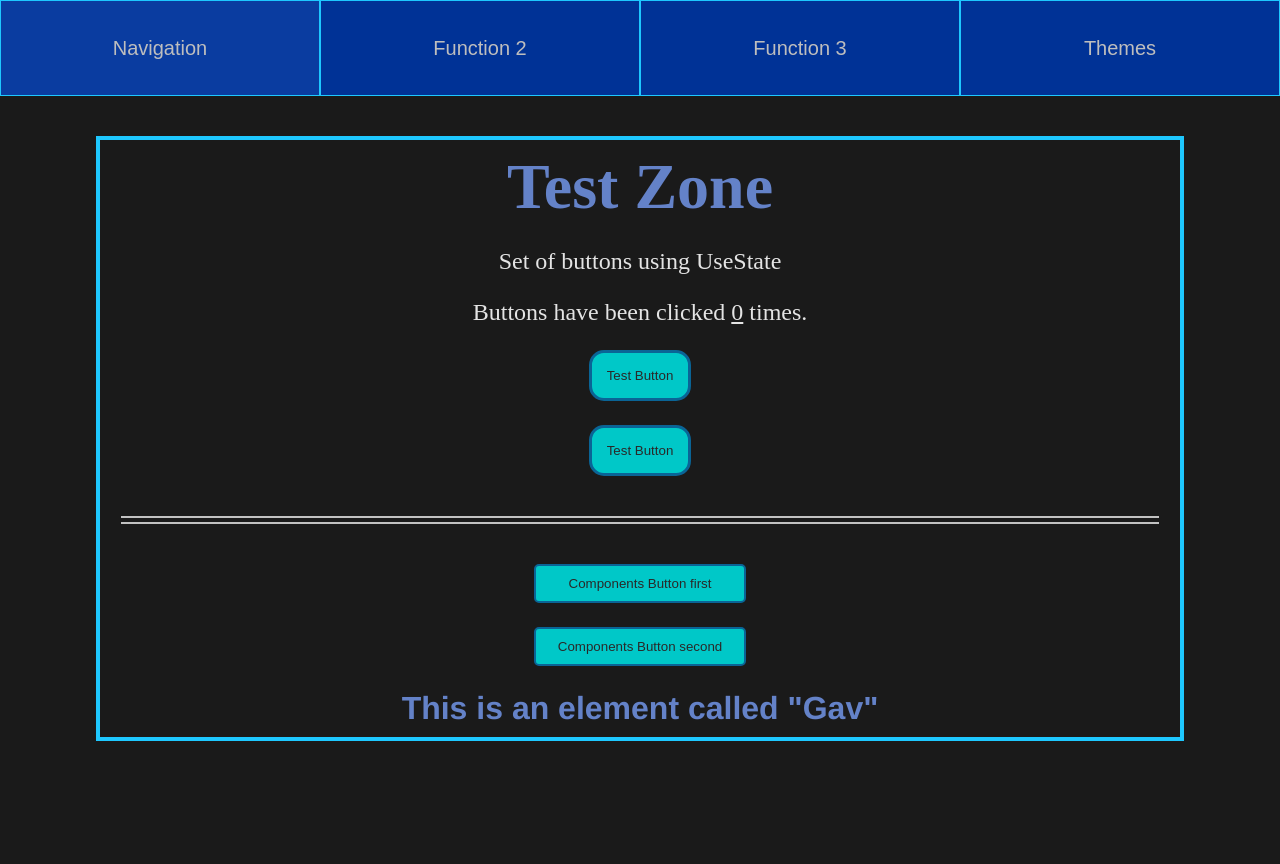
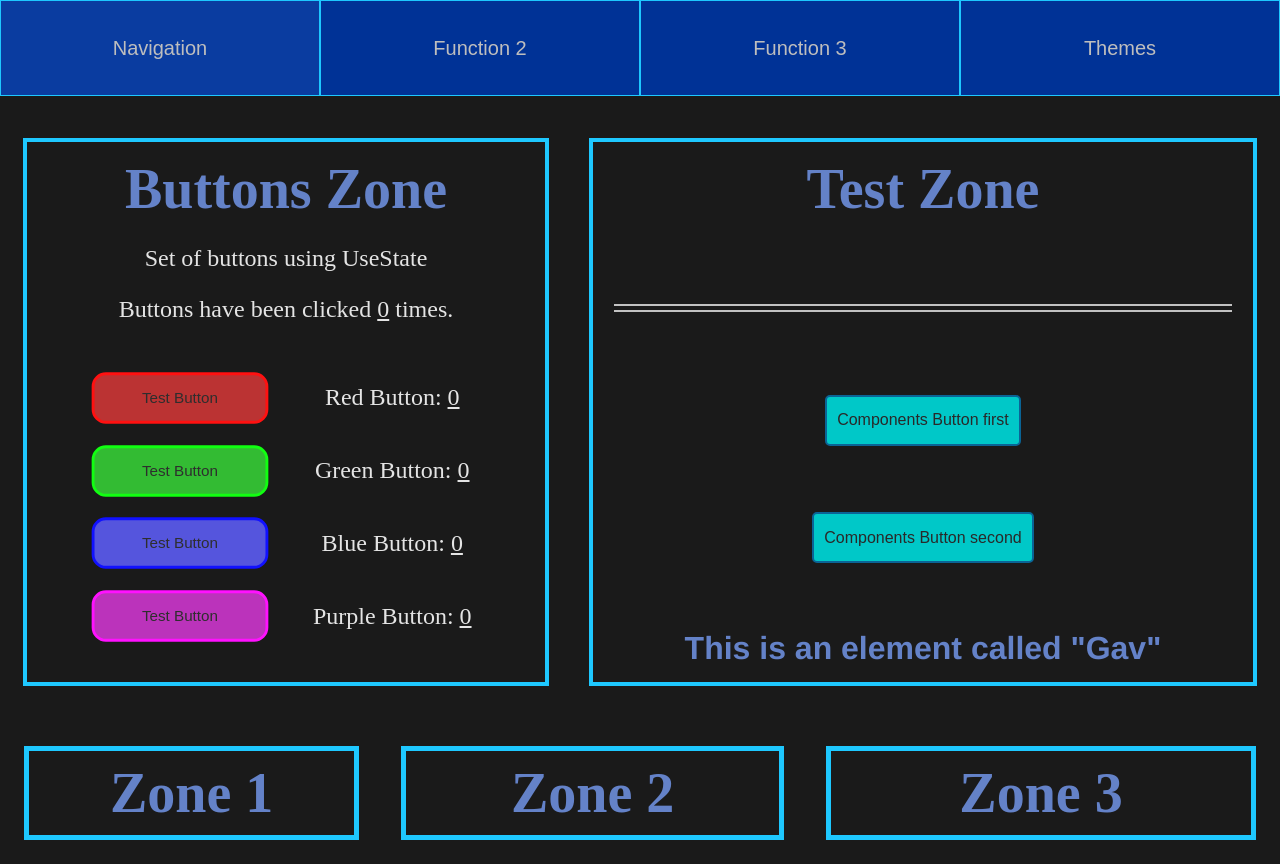
Before and after one commit to FairyOnion/Pet-project-1, a React (Vite) app in the folder full-project/: page / in a window 1280 px wide. Before the commit the page ends 800 px from the top, so only its background shows below. Built offline with nearby package versions, Linux system fonts and the light colour scheme.

Commit message:
Friday 23/10/2026

```diff
--- a/full-project/src/App.css
+++ b/full-project/src/App.css
@@ -1,19 +1,26 @@
 @import url('index.css');
 
-#test-zone {
+#test-zone, #buttons-zone {
     display: flex;
     flex-direction: column;
-    justify-content: center;
-    align-items: center;
     gap: 3vh;
-    width: 85vw;
-    margin: 5vh auto;
-    padding: 10px;
+    margin: 4vh 1vw;
+    padding: 15px;
     border: 4px solid var(--border-main);
 }
 
-h1 {
-    font-size: clamp(2rem, 4vw + 1.5rem, 4rem);
+#buttons-zone {
+    justify-content: center;
+    align-items: center;
+}
+
+#test-zone {
+    justify-content: space-between;
+    align-items: center;
+}
+
+h1, h2 {
+    font-size: clamp(1.5rem, 4vw + 1.5rem, 3.5rem);
     color: var(--headers)
 }
 
@@ -22,15 +29,78 @@ p {
     color: var(--main)
 }
 
+#count-buttons-flex-container {
+    display: flex;
+    flex-direction: row;
+    justify-content: center;
+    align-items: center;
+    width: 100%;
+    min-height: 40vh;
+    max-height: 80vh;
+    padding: 8px;
+}
+
+#count-buttons-container {
+    display: flex;
+    flex-direction: column;
+    justify-content: space-around;
+    align-items: center;
+    width: 45%;
+    height: 95%;
+    padding: 3px;
+    gap: 1vh;
+}
+
+#count-description-container {
+    display: flex;
+    flex-direction: column;
+    justify-content: space-around;
+    align-items: center;
+    width: 45%;
+    height: 95%;
+    padding: 3px;
+    gap: 1vh;
+}
+
 .count-button {
     display: block;
     padding: 15px;
-    border: 3px solid var(--border-extra);
     border-radius: 15px;
-    background-color: var(--test-buttons);
-    color: var(--test-buttons-text);
+    width: 90%;
+    color: #2e2e2e;
+    font-size: 16px;
+    transform: scale(0.95);
+    transition: all 0.2s ease-in-out;
 }
 
 .count-button:hover {
     cursor: pointer;
+    transform: scale(1);
 }
+
+#red-btn {
+    background-color: #b33;
+    border: 3px solid #f11;
+}
+
+#green-btn {
+    background-color: #3b3;
+    border: 3px solid #1f1;
+}
+
+#blue-btn {
+    background-color: #55d;
+    border: 3px solid #11f;
+}
+
+#purple-btn {
+    background-color: #b3b;
+    border: 3px solid #f1f;
+}
+
+#zone1, #zone2, #zone3 {
+    border: 5px solid var(--border-main);
+    padding: 10px;
+    margin: 14px;
+    text-align: center;
+}
--- a/full-project/src/App.jsx
+++ b/full-project/src/App.jsx
@@ -1,30 +1,76 @@
-import { useState } from 'react'
+import { useState, useEffect } from 'react'
 import { Button, Gav, ThickDivider, ThinDivider }  from './Components/Small-Components/Small-Components.jsx'
 import MainNavbar from './Components/Navigation/Navigation.jsx'
 import './App.css'
 
 function App() {
   const [btnCount, setBtnCount] = useState(0);
+  const [redCount, setRedCount] = useState(0);
+  const [greenCount, setGreenCount] = useState(0);
+  const [blueCount, setBlueCount] = useState(0);
+  const [purpleCount, setPurpleCount] = useState(0);
 
-  function handleCountClick(){
-    setBtnCount(btnCount + 1)
+  function handleRedClick(){
+    setBtnCount(btnCount + 1);
+    setRedCount(redCount + 1)
+  }
+
+   function handleGreenClick(){
+    setBtnCount(btnCount + 1);
+    setGreenCount(greenCount + 1)
+  }
+
+   function handleBlueClick(){
+    setBtnCount(btnCount + 1);
+    setBlueCount(blueCount + 1)
+  }
+
+   function handlePurpleClick(){
+    setBtnCount(btnCount + 1);
+    setPurpleCount(purpleCount + 1)
   }
 
   return (
-    <>
+    <main>
       <MainNavbar />
-      <div id='test-zone'>
-        <h1>Test Zone</h1>
+      <div id='main-area'>
+        <div id='buttons-zone'>
+          <h2>Buttons Zone</h2>
           <p>Set of buttons using UseState</p>
           <p>Buttons have been clicked <u>{btnCount}</u> times.</p>
-        <button className='count-button' onClick={handleCountClick}>Test Button</button>
-        <button className='count-button' onClick={handleCountClick}>Test Button</button>
+          <div id='count-buttons-flex-container'>
+            <div id='count-buttons-container'>
+              <button id='red-btn' className='count-button' onClick={handleRedClick}>Test Button</button>
+              <button id='green-btn' className='count-button' onClick={handleGreenClick}>Test Button</button>
+              <button id='blue-btn' className='count-button' onClick={handleBlueClick}>Test Button</button>
+              <button id='purple-btn' className='count-button' onClick={handlePurpleClick}>Test Button</button>
+            </div>
+            <div id='count-description-container'>
+              <p className='count-description'>Red Button: <u>{redCount}</u></p>
+              <p className='count-description'>Green Button: <u>{greenCount}</u></p>
+              <p className='count-description'>Blue Button: <u>{blueCount}</u></p>
+              <p className='count-description'>Purple Button: <u>{purpleCount}</u></p>
+            </div>
+          </div>
+        </div>
+        <div id='test-zone'>
+          <h2>Test Zone</h2>
           <ThickDivider />
           <Button name='first' />
           <Button name='second' />
           <Gav />
         </div>
-    </>
+        <div id='zone1'>
+          <h2>Zone 1</h2>
+        </div>
+        <div id='zone2'>
+          <h2>Zone 2</h2>
+        </div>
+        <div id='zone3'>
+          <h2>Zone 3</h2>
+        </div>
+      </div>
+    </main>
   )
 }
 
--- a/full-project/src/Components/Navigation/Navigation-Style.css
+++ b/full-project/src/Components/Navigation/Navigation-Style.css
@@ -60,7 +60,7 @@
 
 #themes-ul > li {
     width: 100%;
-    padding: 10px;
+    padding: 8px;
     text-align: center;
 }
 
--- a/full-project/src/Components/Navigation/Navigation.jsx
+++ b/full-project/src/Components/Navigation/Navigation.jsx
@@ -1,10 +1,12 @@
-import { useState, useEffect } from 'react';
+import { useState, useEffect, Fragment } from 'react';
 import './Navigation-Style.css'
 import { ThinDivider } from '../Small-Components/Small-Components.jsx'
 
 export default function MainNavbar () {
 
-    const [currentTheme, setCurrentTheme] = useState('dark');
+    const themes = ['Dark', 'Light', 'Winter', 'Spring', 'Summer', 'Autumn'];
+    const navigationLinks = ['test link 1', 'test link 2', 'test link 3', 'test link 4']
+    const [currentTheme, setCurrentTheme] = useState('Dark');
     const [isNavigationListVisible, setIsNavigationListVisible] = useState(false);
     const [isThemesListVisible, setIsThemesListVisible] = useState(false);
 
@@ -31,13 +33,14 @@ export default function MainNavbar () {
         {isNavigationListVisible && (
           <ul aria-label='Navigation links' id='navigation-ul'>
             <button className='close-popup-btn' onClick={handleClosePopup}>&#10006;</button>
-            <li className='navigation-li'>Test Link 1</li>
-            <ThinDivider />
-            <li className='navigation-li'>Test Link 2</li>
-            <ThinDivider />
-            <li className='navigation-li'>Test Link 3</li>
-            <ThinDivider />
-            <li className='navigation-li'>Test Link 4</li>
+            {navigationLinks.map((link) => {
+              return (
+                <Fragment key={link}>
+                  <li className='navigation-li'>{link}</li>
+                  <ThinDivider />
+                </Fragment>
+              )
+            })}
           </ul>
         )}
         <button className='nav-button'>Function 2</button>
@@ -46,11 +49,14 @@ export default function MainNavbar () {
         {isThemesListVisible && (
           <ul aria-label='Themes select' id='themes-ul'>
             <button className='close-popup-btn' onClick={handleClosePopup}>&#10006;</button>
-            <li className='theme-li' id='dark' key='dark' onClick={(e) => setCurrentTheme('dark')}>Dark</li>
-            <ThinDivider />
-            <li className='theme-li' id='light' key='light' onClick={(e) => setCurrentTheme('light')}>Light</li>
-            <ThinDivider />
-            <li className='theme-li' id='autumn' key='autumn' onClick={(e) => setCurrentTheme('autumn')}>Autumn</li>
+            {themes.map((theme) => {
+              return (
+                <Fragment key={theme}>
+                  <li className='theme-li' id={theme.toLowerCase()} onClick={() => {setCurrentTheme(theme)}}>{theme}</li>
+                  <ThinDivider />
+                </Fragment>
+              )
+            })}
           </ul>
         )}
     </nav>
--- a/full-project/src/Components/Small-Components/Small-Components-Style.css
+++ b/full-project/src/Components/Small-Components/Small-Components-Style.css
@@ -5,8 +5,11 @@
     color: var(--test-buttons-text);
     border: 2px solid var(--border-extra);
     border-radius: 5px;
-    width: 20%;
+    min-height: 10%;
+    min-width: 20%;
+    max-width: 90%;
     padding: 10px;
+    font-size: 16px;
 }
 
 #gav {
@@ -31,3 +34,7 @@
     margin-bottom: 2vh;
     border-top: 1px solid var(--tertiary)
 }
+
+li + .thin-divider:last-of-type {
+    display: none;
+}
--- a/full-project/src/index.css
+++ b/full-project/src/index.css
@@ -9,6 +9,22 @@
 body {
     background-color: var(--bg);
 }
+
+#main-area {
+    padding: 10px;
+    display: grid;
+    grid-template-areas:
+    "buttons buttons buttons test test test"
+    "zone1 zone1 zone2 zone2 zone3 zone3"
+    ;
+    gap: 14px;
+}
+
+#buttons-zone {grid-area: buttons;}
+#test-zone {grid-area: test;}
+#zone1 {grid-area: zone1;}
+#zone2 {grid-area: zone2;}
+#zone3 {grid-area: zone3}
 
 :root, [data-theme='Dark'] {
     --main: #e4e4e4;
@@ -82,6 +98,24 @@ body {
     --nav-buttons-text: rgb(20, 65, 20);
 }
 
+[data-theme='Summer']{
+    --main: rgb(230, 230, 130);
+    --secondary: rgb(220, 220, 135);
+    --tertiary: rgb(200, 200, 120);
+    --bg: rgb(0, 95, 25);
+    --bg-secondary: rgb(0, 75, 25);
+    --bg-extra: rgb(0, 55, 25);
+    --headers: rgb(0, 150, 150);
+    --border-main: rgb(0, 160, 130);
+    --border-extra: rgb(0, 130, 160);
+    --test-buttons: rgb(240, 160, 10);
+    --test-buttons-text: rgb(0, 90, 45);
+    --nav-buttons: rgb(180, 180, 0);
+    --nav-buttons-active: rgb(165, 165, 0);
+    --nav-buttons-hover: rgb(195, 195, 0);
+    --nav-buttons-text: rgb(0, 15, 125);
+}
+
 [data-theme='Autumn']{
     --main: rgb(230, 230, 170);
     --secondary: rgb(220, 220, 165);
```
Lines whose indentation alone changed are shown as unchanged.
